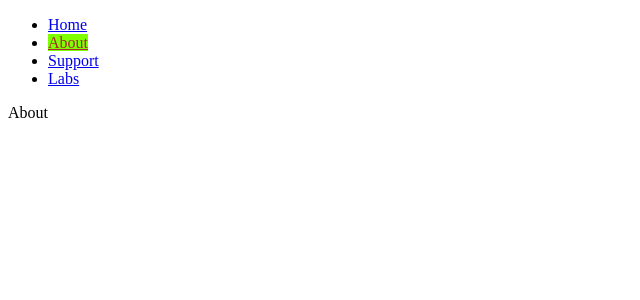
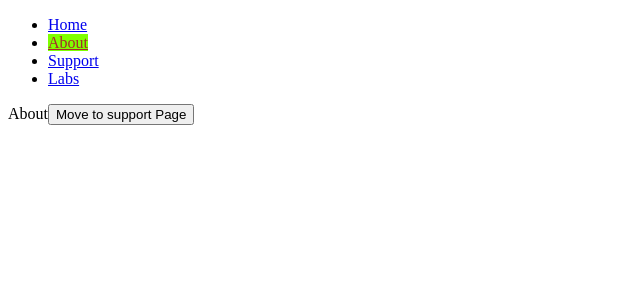
Before and after one commit to Prachi24599/router-app, a React (Create React App) app: page /about in a window 1280 px wide. Shown: the top 300 px of the page, without its empty margins (0-640 px from the left). Built offline with nearby package versions, Linux system fonts and the light colour scheme.

Commit message:
useNavigate to redirect between pages

```diff
--- a/src/components/About.js
+++ b/src/components/About.js
@@ -1,9 +1,19 @@
-import React from 'react'
+import React from "react";
+import { useNavigate } from "react-router-dom";
 
 const About = () => {
-	return (
-		<div>About</div>
-	)
-}
+  const navigate = useNavigate();
+  function clickHandler() {
+    //move to support page
+    navigate("/support");
+  }
 
-export default About
+  return (
+    <div>
+      About
+      <button onClick={clickHandler}>Move to support Page</button>
+    </div>
+  );
+};
+
+export default About;
--- a/src/components/Labs.js
+++ b/src/components/Labs.js
@@ -1,9 +1,18 @@
-import React from 'react'
+import React from "react";
+import { useNavigate } from "react-router-dom";
 
 const Labs = () => {
-	return (
-		<div>Labs</div>
-	)
-}
+  const navigate = useNavigate();
+  function clickHandler() {
+    //move to about page
+    navigate("/about");
+  }
+  return (
+    <div>
+      Labs
+      <button onClick={clickHandler}>Move to about Page</button>
+    </div>
+  );
+};
 
-export default Labs
+export default Labs;
--- a/src/components/Support.js
+++ b/src/components/Support.js
@@ -1,7 +1,18 @@
 import React from "react";
+import { useNavigate } from "react-router-dom";
 
 const Support = () => {
-  return <div>Support</div>;
+  const navigate = useNavigate();
+  function clickHandler() {
+    //move to labs page
+    navigate("/labs");
+  }
+  return (
+    <div>
+      Support
+      <button onClick={clickHandler}>Move to labs Page</button>
+    </div>
+  );
 };
 
 export default Support;
```
